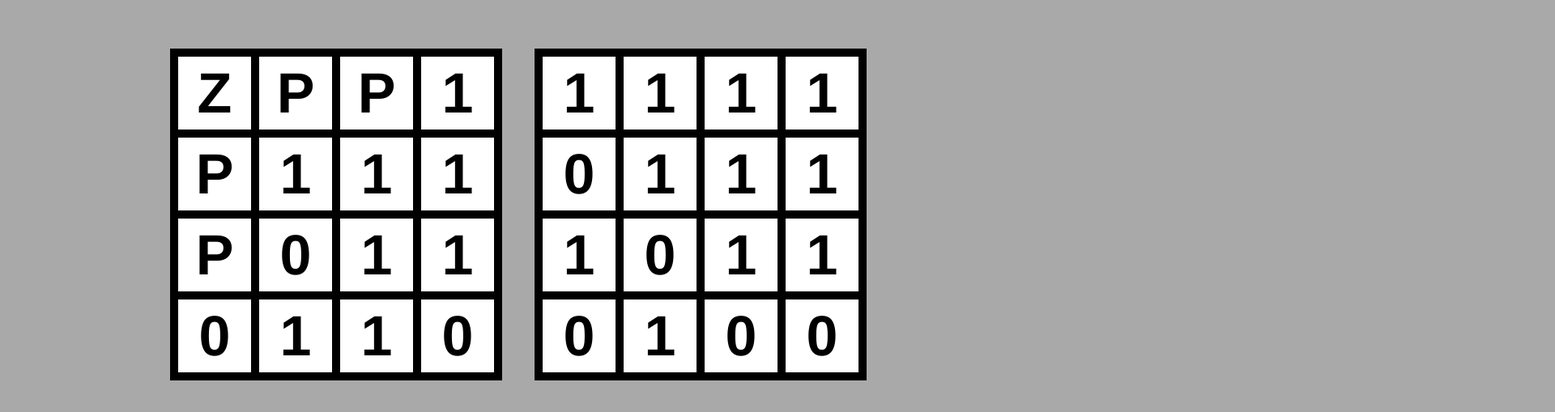
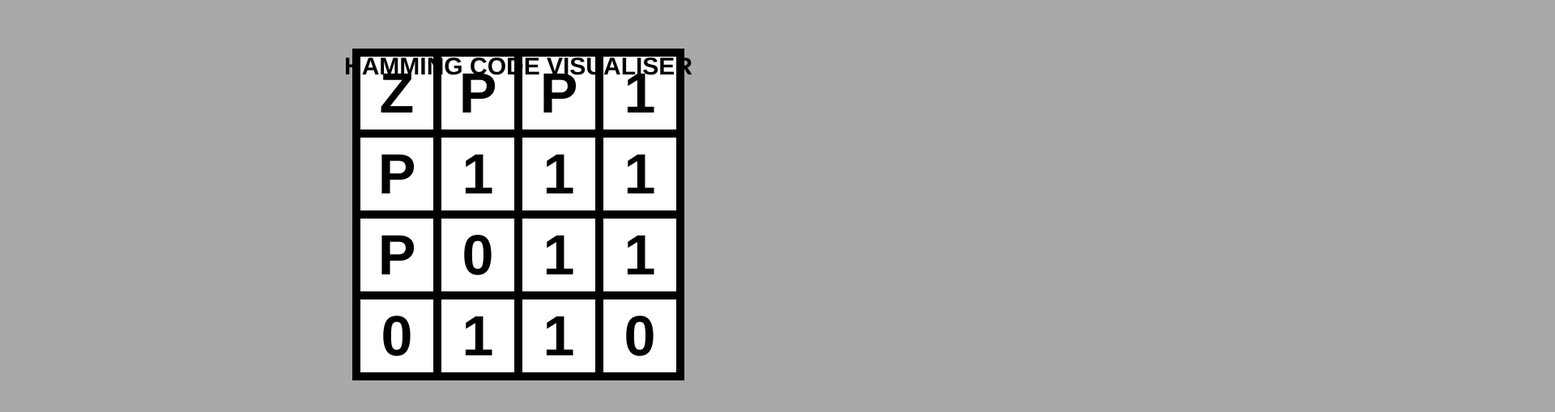
Before and after one commit to SirOatLand/HammingCodeVisualiser, a plain HTML site: page index.html in a window 1280 px wide. Shown: the part 135-644 px from the top of the page at 81% size, 1920 px wide, since content can reach past the window. Drawn offline with nearby package versions, Linux system fonts and the light colour scheme.

Commit message:
Add top text and hover text

```diff
--- a/app.js
+++ b/app.js
@@ -63,7 +63,6 @@ function CheckEven(ParityCheck, infoArray){
     for(i = 1; i < 8; i++){
         sum += ParityCheck[i]
     }
-    console.log(infoArray[ParityCheck[0]])
     if(sum % 2 !== 0) infoArray[ParityCheck[0]] = 1
     else infoArray[ParityCheck[0]] = 0
 }
@@ -77,8 +76,9 @@ console.log(info_11Bits)
 ////////////////////HTML part///////////////////////
 ////////////////////////////////////////////////////
 
-const visualiser = document.querySelector("#visualiser")
-const info = document.querySelector("#info")
+function CalcParity(ParityCheck, infoArray){
+
+}
 
 const grid = Array.from({ length: 16 })
 
@@ -103,8 +103,7 @@ function createGrid(ParentDiv, info) {
           },
           function(index) {
             // Action for power of 2 buttons
-            console.log("Power of 2 button clicked!");
-            console.log(index);
+            console.log("Power of 2 button clicked! " + "(" + index + ")");
             const powerOf2Actions = [
               () => CheckEven(P1, info_11Bits),
               () => CheckEven(P2, info_11Bits),
@@ -121,6 +120,7 @@ function createGrid(ParentDiv, info) {
           }
         ];
 
+        //Add 'onclick' function to each buttons
         gridCell.onclick = function() {
           if (index === 0) {
             actions[0]();
@@ -130,11 +130,19 @@ function createGrid(ParentDiv, info) {
             actions[2]();
           }
         };
+
+        //Add hover text on each buttons
+        if (index === 0) {
+          gridCell.title = "This is the 'Zeroth Parity Bit' that determine the whole panel."
+        } else if (Math.log2(index) % 1 === 0) {
+          gridCell.title = "This is a 'Parity Bit' that determine a specific rows/columns."
+        } else {
+          gridCell.title = "This is an 'Information Bit' that is our target to preserve."
+        }
     })
 }
 
 createGrid('originalBits', info_11Bits)
-createGrid('fixedBits', fixed_16Bits)
 
 // for(i=0;i < 16; i++){
 //     let prefix = "originalBits_button_"
--- a/index.html
+++ b/index.html
@@ -13,13 +13,10 @@
 <body>
 
     <div class="visualiser">
+        <div class="gridText" title="statustext">HAMMING CODE VISUALISER</div>
         <div class="bitGrid" id="originalBits">
-
         </div>
 
-        <div class="bitGrid" id="fixedBits">
-
-        </div>
     </div>
 
     <script defer type="text/javascript" src="app.js"></script>
--- a/styles.css
+++ b/styles.css
@@ -1,6 +1,6 @@
 body {
     background-color: darkgrey;
-    color: white;
+    color: black;
 
     margin: 0;
     padding: 0;
@@ -14,7 +14,19 @@ body {
 
 .visualiser {
     display: flex;
-    justify-content: space-between;
+    justify-content: center;
+    align-items: center;
+}
+
+.gridText {
+    width: 200rem;
+    position: absolute;
+    text-align: center;
+    top: 200px;
+    left: 50%;
+    transform: translateX(-50%);
+    font-size: 30px;
+    color: black;
 }
 
 .bitGrid {
@@ -48,6 +60,13 @@ button.square {
     background-color: lightgray;
 }
 
+.square[title]:hover::after {
+    content: attr(title);
+    position: absolute;
+    top: -100%;
+    left: 0;
+}
+
 .square:active {
     background-color: grey;
 }
```
